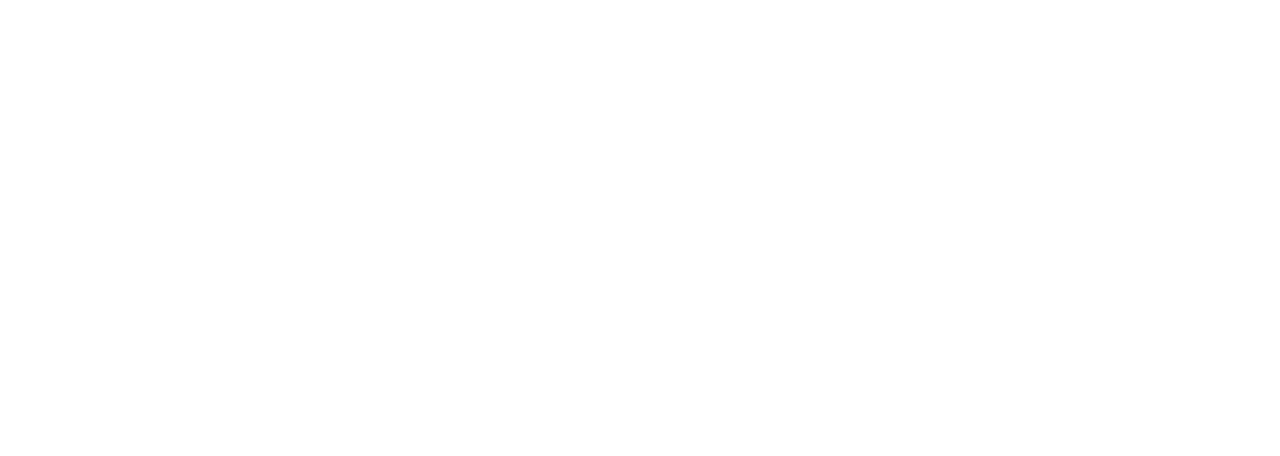
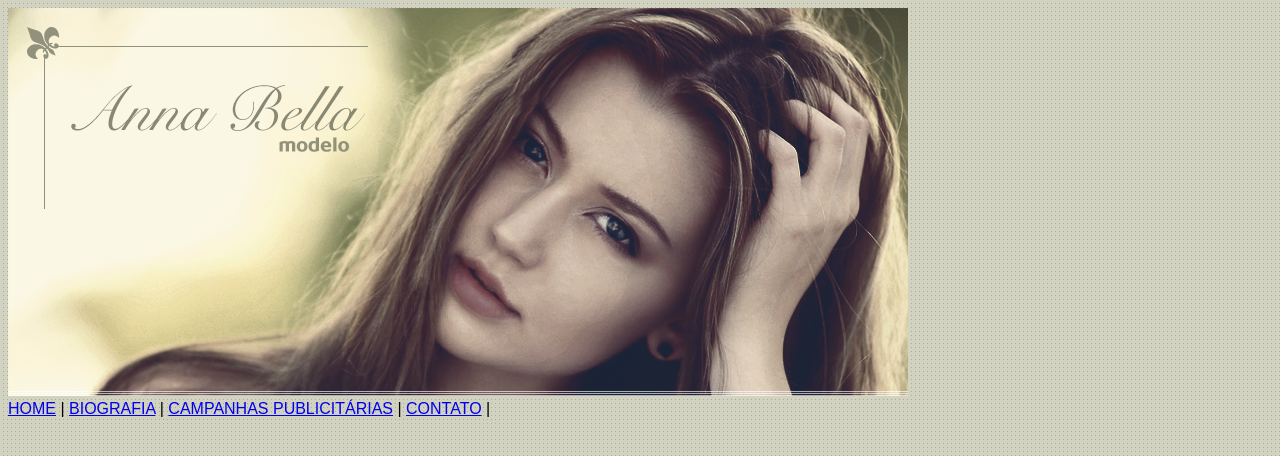
Before and after one commit to MathiasEduardo/project-model, a plain HTML site: page index.html in a window 1280 px wide. Shown: the top 456 px of the page. Drawn offline with Linux system fonts and the light colour scheme.

Commit message:
Update index.html

```diff
--- a/index.html
+++ b/index.html
@@ -4,9 +4,21 @@
     <meta charset="UTF-8">
     <meta http-equiv="X-UA-Compatible" content="IE=edge">
     <meta name="viewport" content="width=device-width, initial-scale=1.0">
+    <link rel="stylesheet" href="style.css">
     <title>Anna Bella</title>
 </head>
+
 <body>
+    <div id="principal">
+        <img src="imagens/capa.png">
+    </div>
+
+    <div id="menu">
+        <a href="index.html">HOME</a> |
+        <a href="index.html">BIOGRAFIA</a> |
+        <a href="index.html">CAMPANHAS PUBLICITÁRIAS</a> |
+        <a href="index.html">CONTATO</a> |
+    </div>
 
 </body>
 </html>
```
